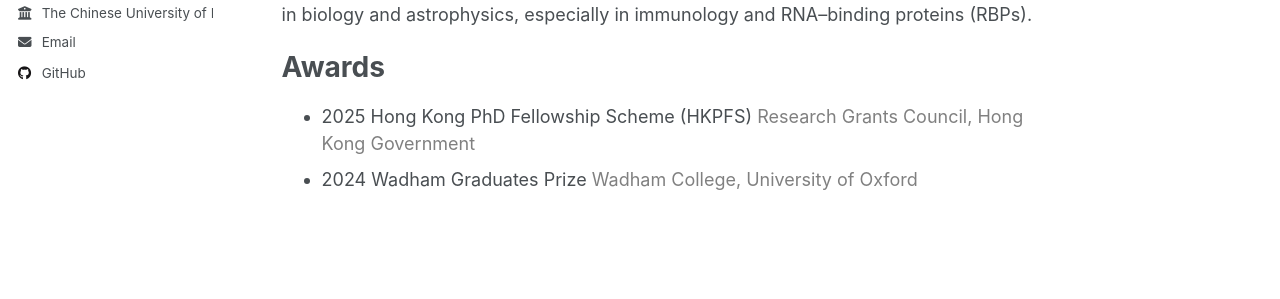
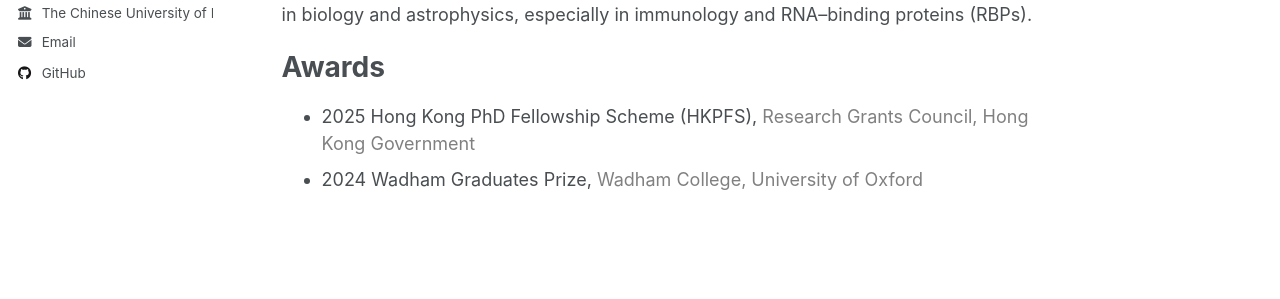
Before and after one commit to YitaoXU/YitaoXU.github.io, a Jekyll site: the page built from _pages/about.md, in a window 1280 px wide and 972 px high. Shown: the part 380-679 px from the top of the window. Built offline with Jekyll 4.4.1, drawn with Linux system fonts in a browser that asks for light colours; a script that is not in the unit is left out.

Commit message:
Update about.md

```diff
--- a/_pages/about.md
+++ b/_pages/about.md
@@ -13,5 +13,5 @@ My current research focuses on applying statistical methods and AI to address pr
 
 Awards
 ======
-- 2025 Hong Kong PhD Fellowship Scheme (HKPFS) <span style="color:gray">Research Grants Council, Hong Kong Government</span>
-- 2024 Wadham Graduates Prize <span style="color:gray">Wadham College, University of Oxford</span>
+- 2025 Hong Kong PhD Fellowship Scheme (HKPFS), <span style="color:gray">Research Grants Council, Hong Kong Government</span>
+- 2024 Wadham Graduates Prize, <span style="color:gray">Wadham College, University of Oxford</span>
```
